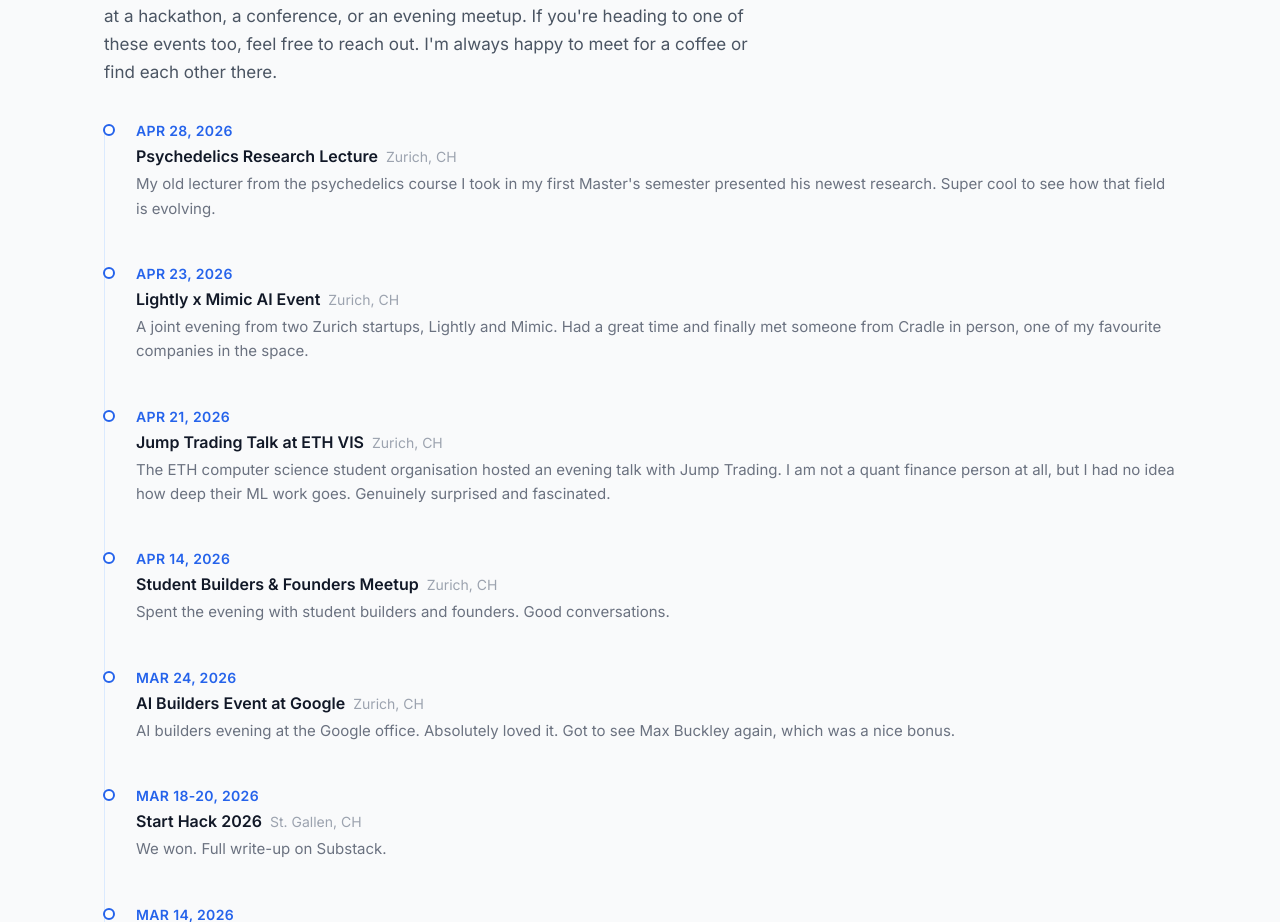
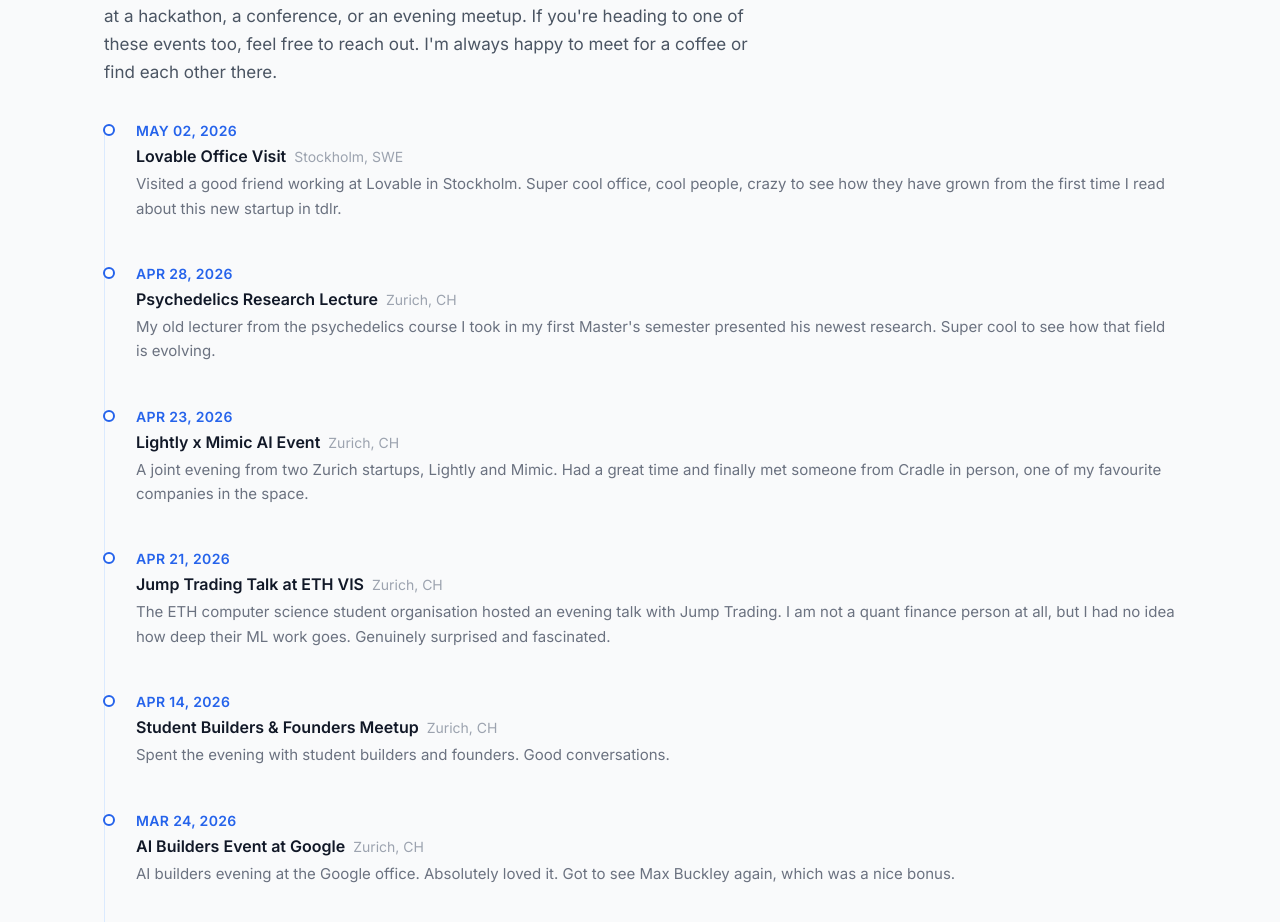
Before and after one commit to GravityBoi/maxneuwinger-blog, a Next.js app: page / in a window 1280 px wide. Shown: the part 1845-2767 px from the top of the page. Built offline with nearby package versions, Linux system fonts and the light colour scheme.

Commit message:
Added Lovable Visit

```diff
--- a/src/app/page.tsx
+++ b/src/app/page.tsx
@@ -19,6 +19,13 @@
 ];
 
 const EVENTS = [
+  {
+    date: "May 02, 2026",
+    title: "Lovable Office Visit",
+    location: "Stockholm, SWE",
+    description:
+      "Visited a good friend working at Lovable in Stockholm. Super cool office, cool people, crazy to see how they have grown from the first time I read about this new startup in tdlr.",
+  },
   {
     date: "Apr 28, 2026",
     title: "Psychedelics Research Lecture",
```
